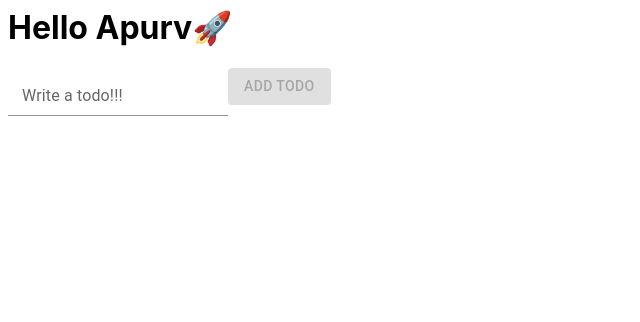
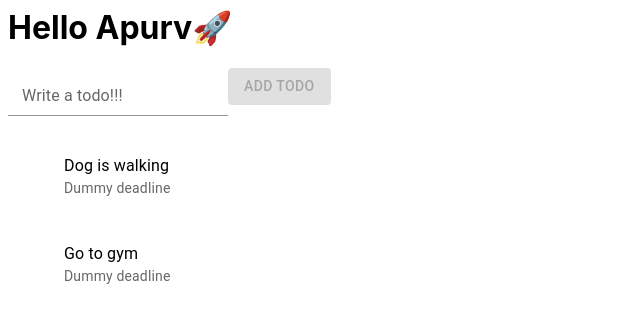
Before and after one commit to Apurv-15/react-todo-app, a React (Create React App) app: page / in a window 1280 px wide. Shown: the top 322 px of the page, without its empty margins (0-640 px from the left). Built offline with nearby package versions, Linux system fonts and the light colour scheme.

Commit message:
1 file modified

```diff
--- a/src/App.js
+++ b/src/App.js
@@ -1,6 +1,6 @@
 import React, { useState } from 'react';
 import Todo from './Todo.js';
-import { Button, FormControl, InputLabel, Input } from '@mui/material';
+import { Button, FormControl, InputLabel, Input,List,ListItem,ListItemText } from '@mui/material';
 
 import './style.css';
 
@@ -45,8 +45,13 @@
 
       <ul>
         {todos.map((todo) => (
-          <Todo text={todo} />//doubt not showing any ul
+          // <Todo text={todo} />//doubt not showing any ul
           // <li>{todo}</li>
+          <List>
+          <ListItem>
+            <ListItemText primary={todo} secondary="Dummy deadline" />
+          </ListItem>
+        </List>
         ))}
       </ul>
     </div>
```
